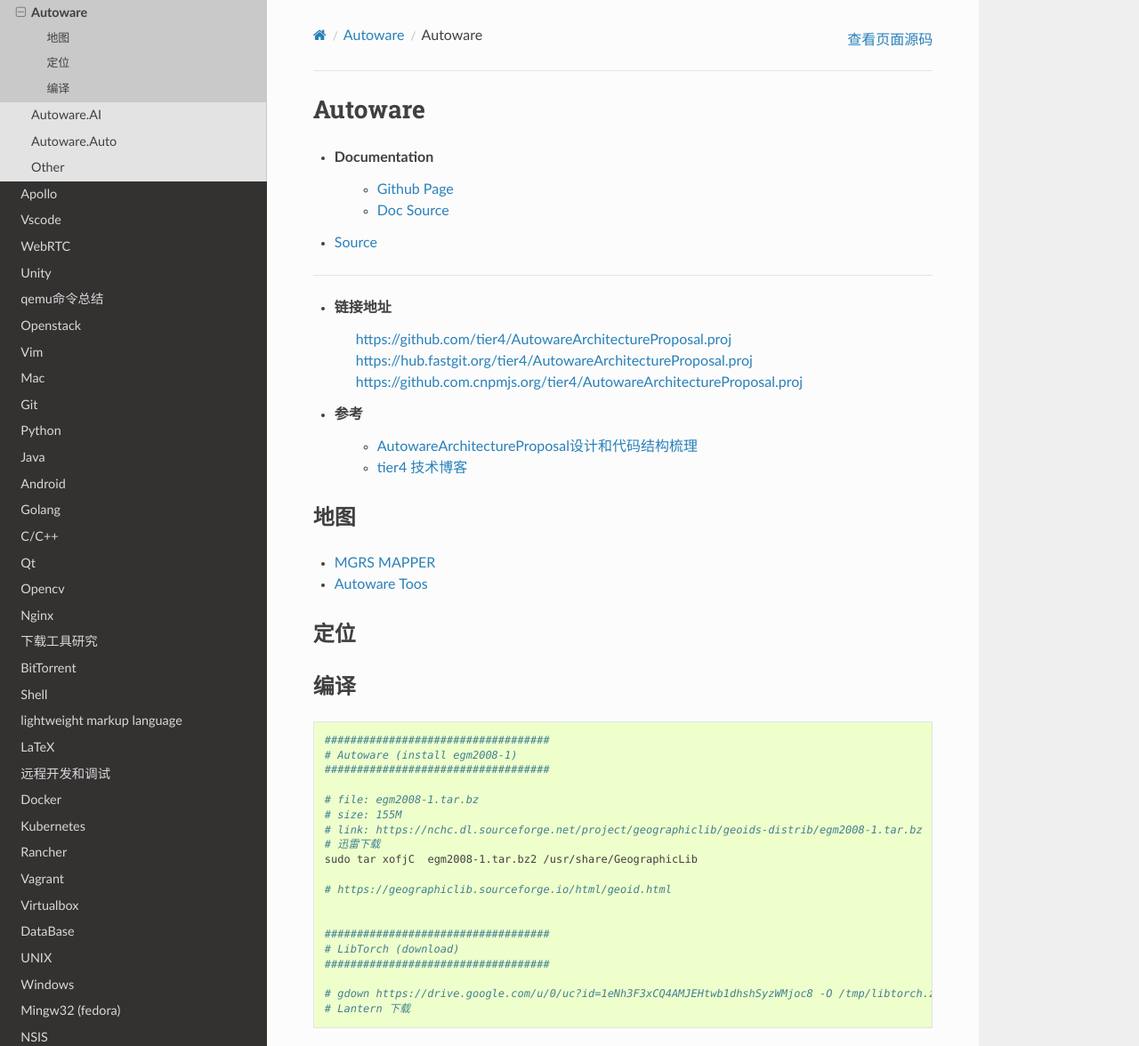
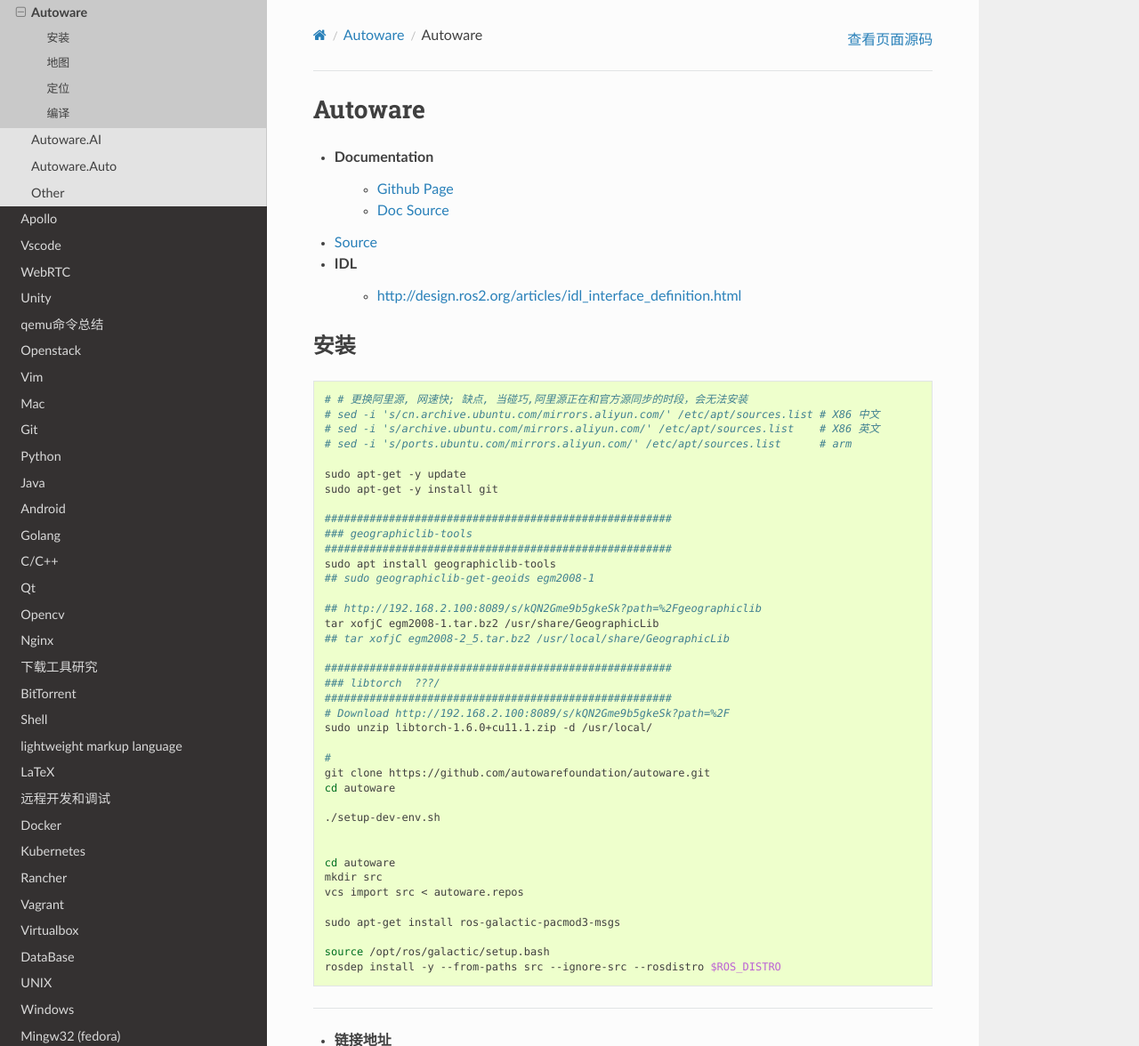
Before and after one commit to my-rds-store/my_space, a Sphinx documentation site: the page built from source/autoware/autoware_iv.rst, in a window 1280 px wide and 1400 px high, cut to the strip 0-1176 px from the top of the window. Shown: the whole strip at 89% size. Built offline with Sphinx 7.4.7 and the Read the Docs theme 2.0.0, drawn with Linux system fonts in a browser that asks for light colours.

Commit message:
update ....

```diff
--- a/source/autoware/autoware_iv.rst
+++ b/source/autoware/autoware_iv.rst
@@ -6,6 +6,56 @@
     * `Doc Source <https://github.com/autowarefoundation/autoware-documentation>`_
 
 * `Source <https://github.com/autowarefoundation/autoware>`_
+
+
+* IDL
+    *  http://design.ros2.org/articles/idl_interface_definition.html
+
+
+安装
+----------------
+
+.. code:: bash
+
+    # # 更换阿里源, 网速快; 缺点, 当碰巧,阿里源正在和官方源同步的时段，会无法安装
+    # sed -i 's/cn.archive.ubuntu.com/mirrors.aliyun.com/' /etc/apt/sources.list # X86 中文
+    # sed -i 's/archive.ubuntu.com/mirrors.aliyun.com/' /etc/apt/sources.list    # X86 英文
+    # sed -i 's/ports.ubuntu.com/mirrors.aliyun.com/' /etc/apt/sources.list      # arm
+
+    sudo apt-get -y update
+    sudo apt-get -y install git
+
+    ######################################################
+    ### geographiclib-tools
+    ######################################################
+    sudo apt install geographiclib-tools
+    ## sudo geographiclib-get-geoids egm2008-1
+
+    ## http://192.168.2.100:8089/s/kQN2Gme9b5gkeSk?path=%2Fgeographiclib
+    tar xofjC egm2008-1.tar.bz2 /usr/share/GeographicLib
+    ## tar xofjC egm2008-2_5.tar.bz2 /usr/local/share/GeographicLib
+
+    ######################################################
+    ### libtorch  ???/
+    ######################################################
+    # Download http://192.168.2.100:8089/s/kQN2Gme9b5gkeSk?path=%2F
+    sudo unzip libtorch-1.6.0+cu11.1.zip -d /usr/local/
+
+    #
+    git clone https://github.com/autowarefoundation/autoware.git
+    cd autoware
+
+    ./setup-dev-env.sh
+
+
+    cd autoware
+    mkdir src
+    vcs import src < autoware.repos
+
+    sudo apt-get install ros-galactic-pacmod3-msgs
+
+    source /opt/ros/galactic/setup.bash
+    rosdep install -y --from-paths src --ignore-src --rosdistro $ROS_DISTRO
 
 ----------------
 
```
